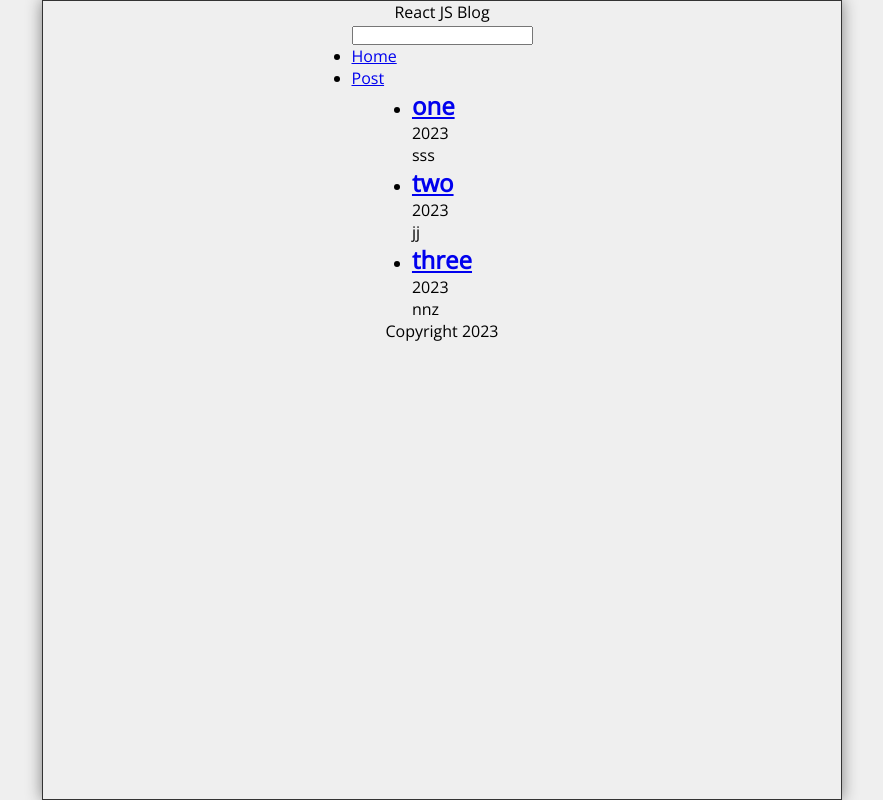
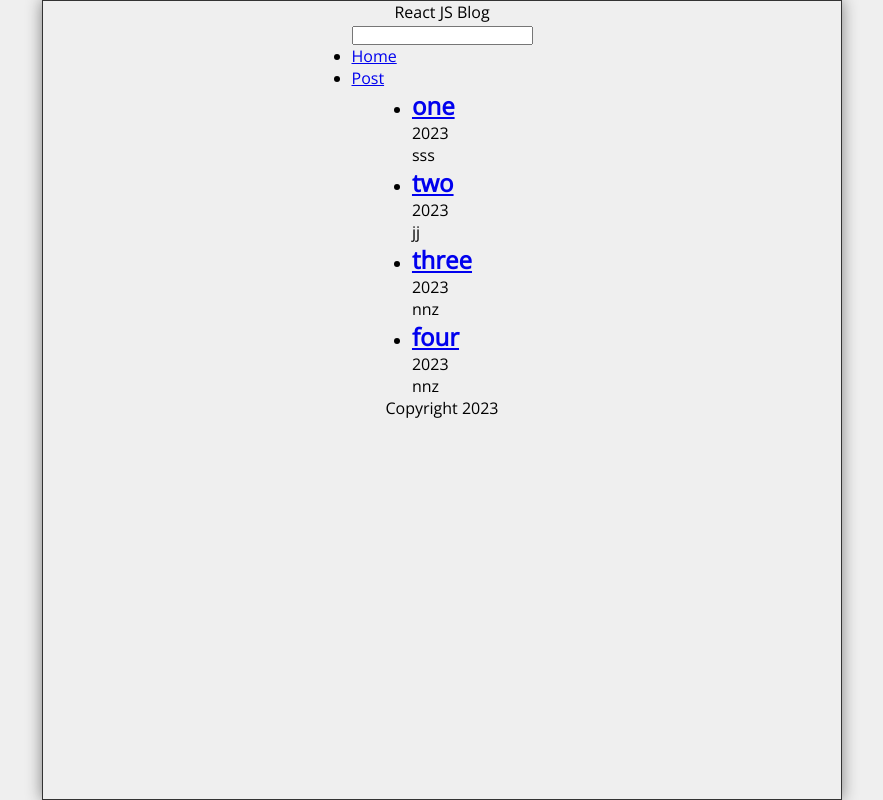
Before and after one commit to NadaTarekk/React-Blog-App, a React (Create React App) app: page / in a window 1280 px wide. Shown: the whole page, without its empty margins (198-1081 px from the left). Built offline with nearby package versions, Linux system fonts and the light colour scheme; data requests are answered from the project's data file.

Commit message:
add search functionality

```diff
--- a/data/db.json
+++ b/data/db.json
@@ -17,6 +17,12 @@
       "body": "nnz",
       "datetime": "2023",
       "id": 3
+    },
+    {
+      "title": "four",
+      "body": "nnz",
+      "datetime": "2023",
+      "id": 4
     }
   ]
 }
--- a/src/App.js
+++ b/src/App.js
@@ -14,6 +14,7 @@ function App() {
   const [posts, setPosts] = useState([])
   const [fetchError, setFetchError] = useState(false)
   const [isLoading, setIsLoading] = useState(true)
+  const [search, setSearch] = useState('')
   const URI = 'http://localhost:3500/posts'
 
 
@@ -42,10 +43,16 @@ function App() {
   return (
     <div className="App">
       <Header />
-      <Navbar />
+      <Navbar
+      search={search}
+      setSearch={setSearch}
+      />
       <main>
         <Routes>
-          <Route path="/" element={<Home posts={posts} isLoading={isLoading} fetchError={fetchError} />} />
+          <Route path="/" element={<Home
+          posts={posts.filter(post=>(post.title).includes(search) || (post.body).includes(search))}
+          isLoading={isLoading}
+          fetchError={fetchError} />} />
 
           <Route path="/post" element={<AddPost
           posts={posts}
--- a/src/components/Navbar.js
+++ b/src/components/Navbar.js
@@ -2,10 +2,14 @@ import { Link } from "react-router-dom"
 
 
 
-function Navbar() {
+function Navbar({search, setSearch}) {
     return (
         <nav>
-            <input type="text" />
+            <input
+            type="text"
+            value={search}
+            onChange={(e)=>setSearch(e.target.value)}
+            />
             <ul>
                 <li> <Link to ="/">Home</Link> </li>
                 <li> <Link to ="/post">Post</Link> </li>
--- a/src/pages/home/Home.js
+++ b/src/pages/home/Home.js
@@ -1,3 +1,4 @@
+import { useEffect } from "react"
 import Post from "./Post"
 
 function Home({ posts, isLoading, fetchError }) {
```
